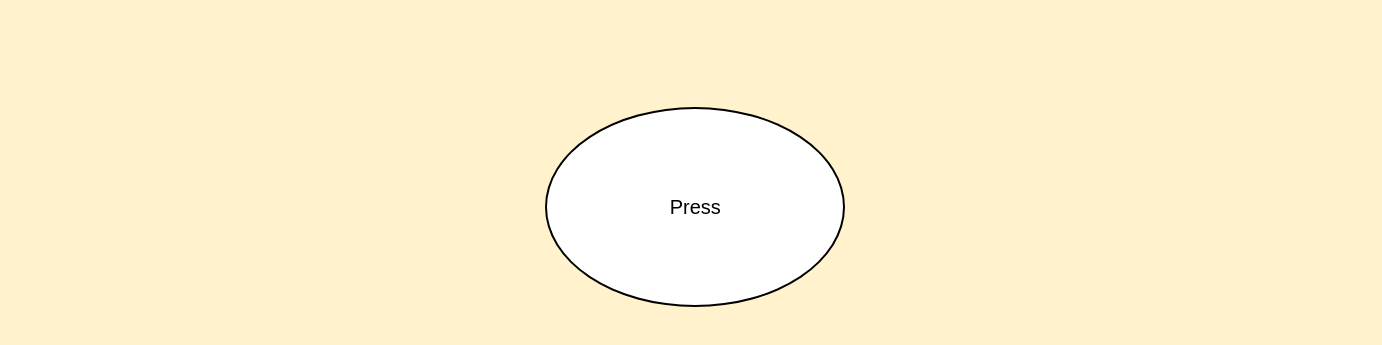
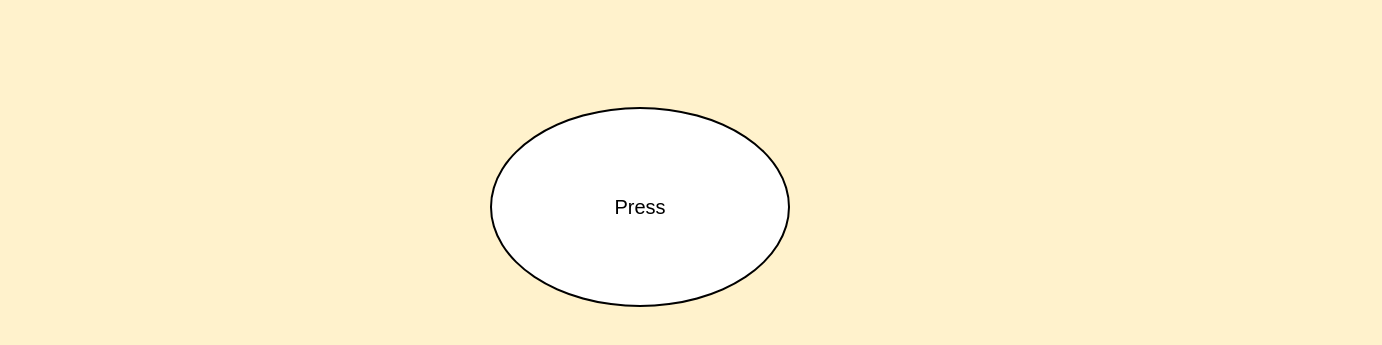
Before and after one commit to samiduby/yes-no, a plain HTML site: page index.html in a window 1280 px wide. Shown: the part 97-442 px from the top of the page, 1382 px wide, since content can reach past the window. Drawn offline with Linux system fonts and the light colour scheme.

Commit message:
Update style.css

```diff
--- a/style.css
+++ b/style.css
@@ -5,6 +5,7 @@ html {
 body {
     height: 100%;
     background: #FFF2CC;
+    text-align: center;
 }
 
 h1 {
@@ -22,7 +23,7 @@ h2 {
 }
 
 .press {
-    margin: 100px 42.5%;
+    margin: 100px auto;
     background: white;
     height: 200px;
     width: 300px;
@@ -34,6 +35,8 @@ h2 {
 button {
     font-size: 20px;
     cursor: pointer;
+    text-align: center;
+
 }
 
 .press:hover{
```
